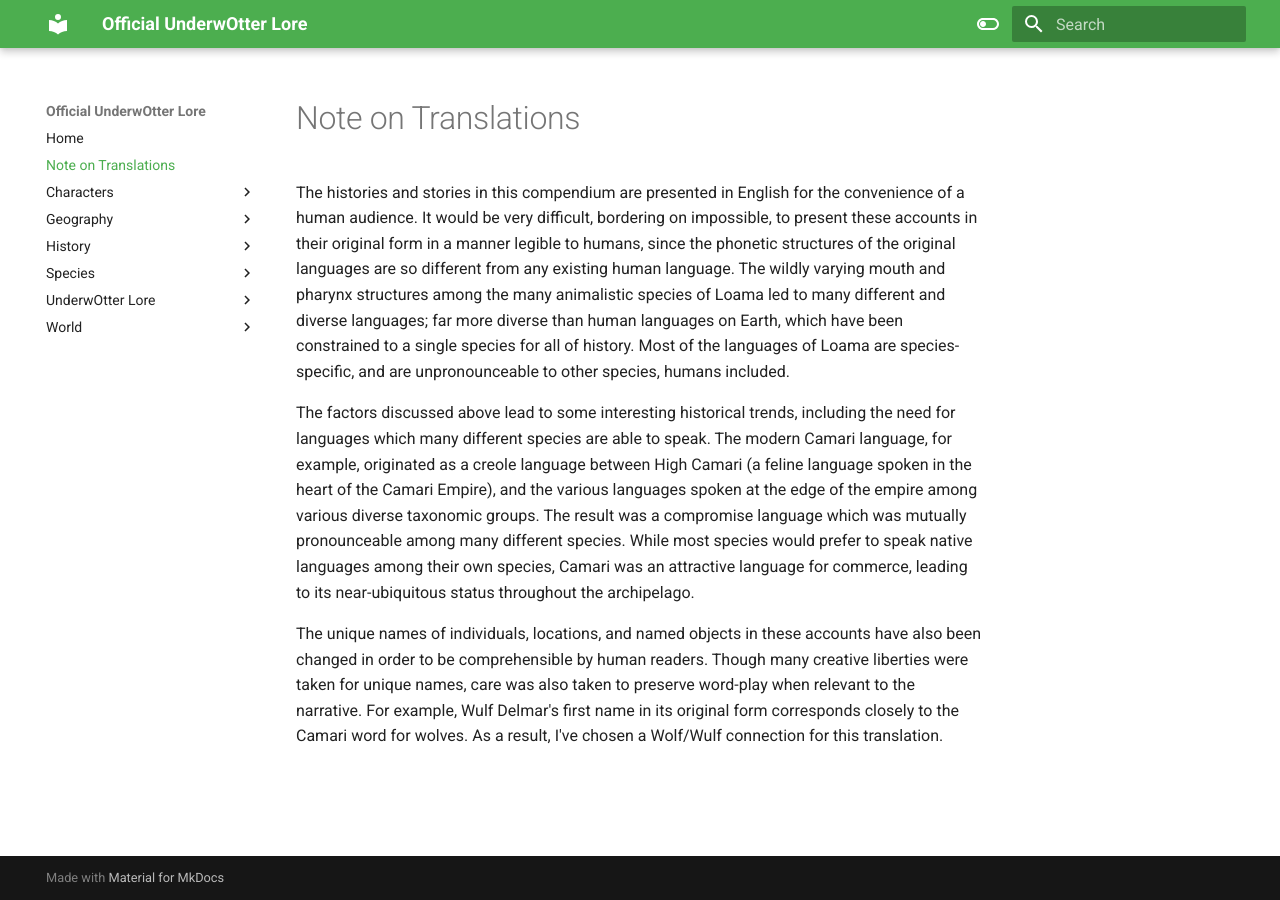
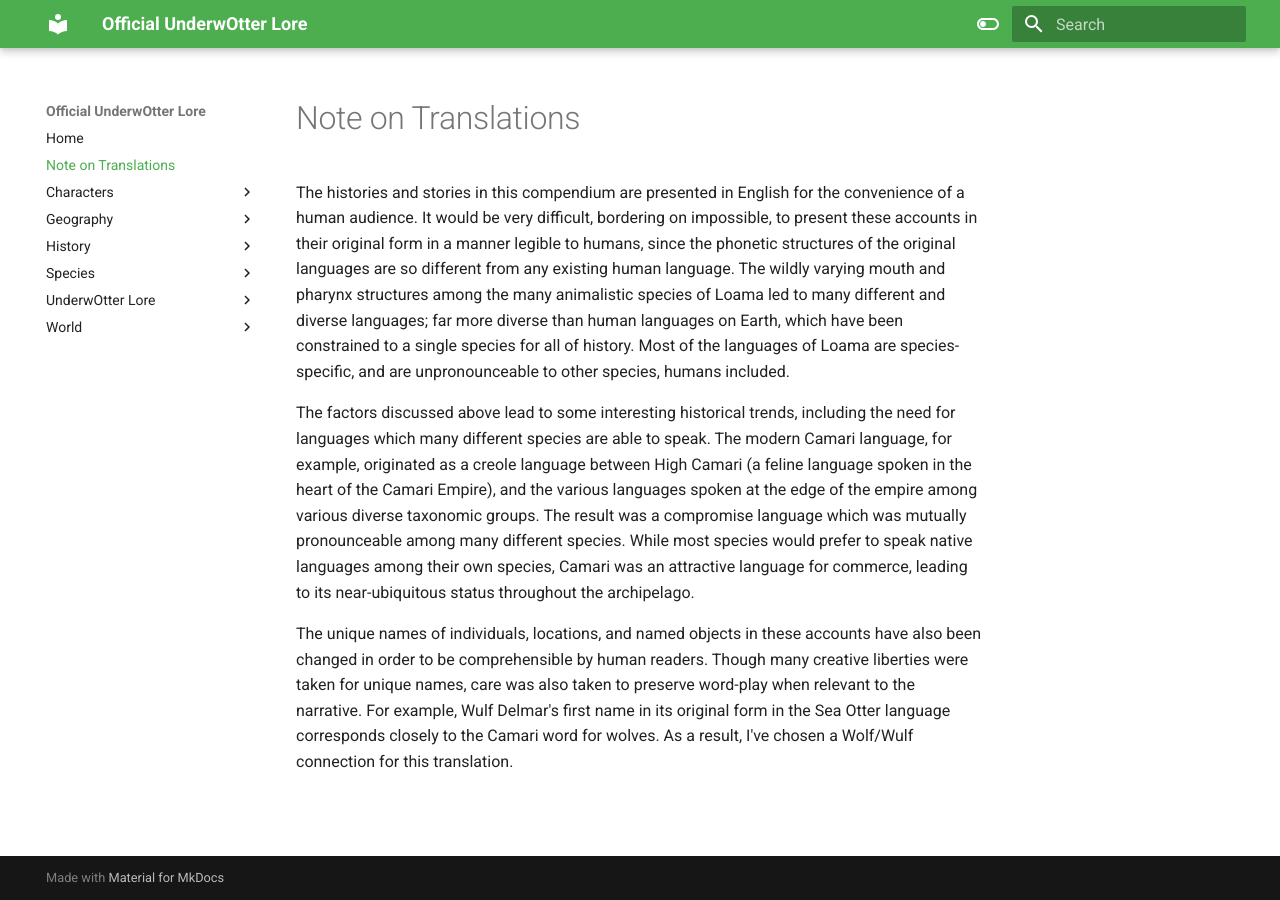
Before and after one commit to underwotter/Official-UnderwOtter-Lore, an MkDocs documentation site: the page built from docs/Note on Translations.md, in a window 1280 px wide. Built offline with MkDocs 1.6.1 and Material for MkDocs 9.7.7, drawn with Linux system fonts in a browser that asks for light colours.

Commit message:
Update Note on Translations.md

```diff
--- a/docs/Note on Translations.md
+++ b/docs/Note on Translations.md
@@ -2,4 +2,4 @@
 
 The factors discussed above lead to some interesting historical trends, including the need for languages which many different species are able to speak. The modern Camari language, for example, originated as a creole language between High Camari (a feline language spoken in the heart of the Camari Empire), and the various languages spoken at the edge of the empire among various diverse taxonomic groups. The result was a compromise language which was mutually pronounceable among many different species. While most species would prefer to speak native languages among their own species, Camari was an attractive language for commerce, leading to its near-ubiquitous status throughout the archipelago.
 
-The unique names of individuals, locations, and named objects in these accounts have also been changed in order to be comprehensible by human readers. Though many creative liberties were taken for unique names, care was also taken to preserve word-play when relevant to the narrative. For example, Wulf Delmar's first name in its original form corresponds closely to the Camari word for wolves. As a result, I've chosen a Wolf/Wulf connection for this translation.
+The unique names of individuals, locations, and named objects in these accounts have also been changed in order to be comprehensible by human readers. Though many creative liberties were taken for unique names, care was also taken to preserve word-play when relevant to the narrative. For example, Wulf Delmar's first name in its original form in the Sea Otter language corresponds closely to the Camari word for wolves. As a result, I've chosen a Wolf/Wulf connection for this translation.
```
